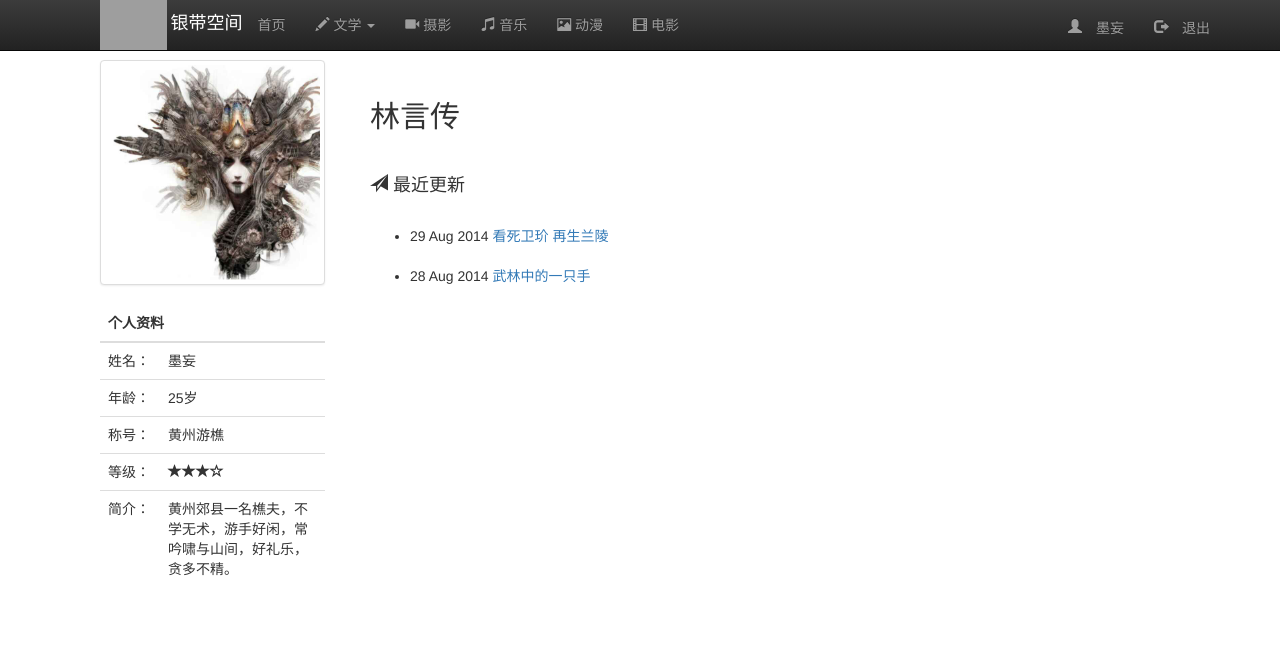
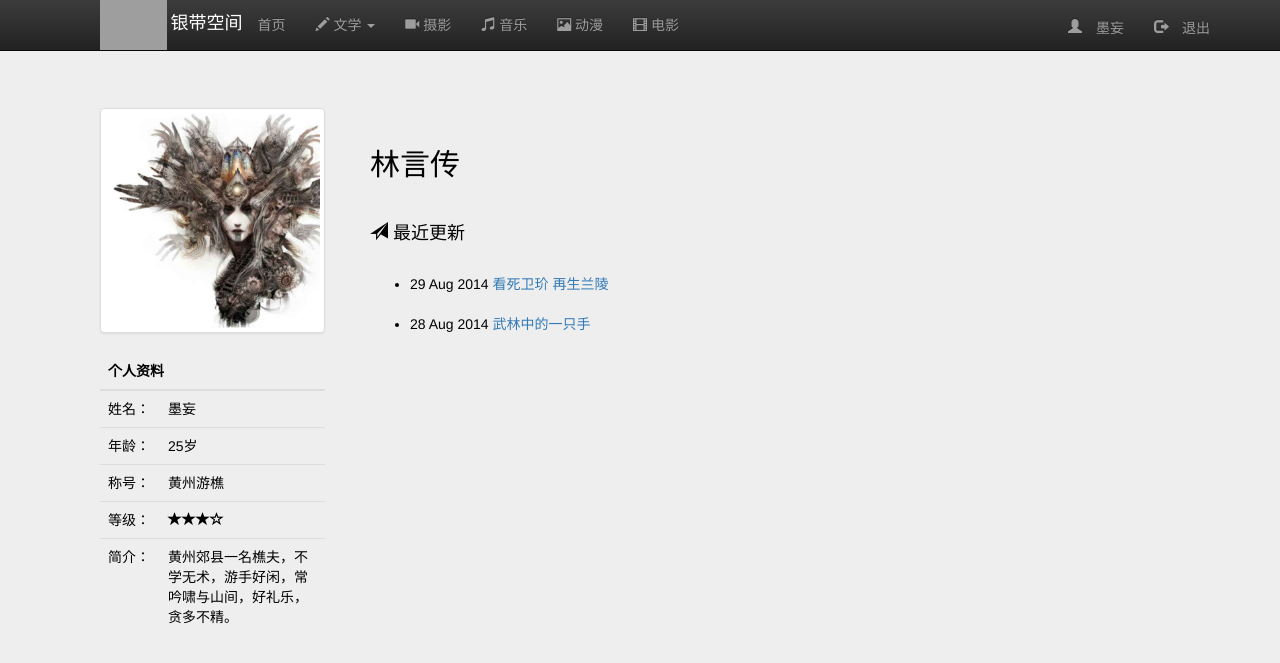
Before and after one commit to BravenHao/blog.indite.club, a Jekyll site: the page built from index.html, in a window 1280 px wide. Shown: the top 663 px of the page. Built offline with Jekyll 4.4.1, drawn with Linux system fonts in a browser that asks for light colours; nearby versions of some CDN libraries; grey boxes are pictures that could not be loaded.

Commit message:
change layout

```diff
--- a/_layouts/default.html
+++ b/_layouts/default.html
@@ -15,7 +15,7 @@
 		<script src="http://cdn.bootcss.com/bootstrap/3.2.0/js/bootstrap.min.js"></script>
 <title>{{ page.title }}</title>
 </head>
-<body>
+<body class="jumbotron">
 <header role="banner" class="navbar navbar-inverse navbar-fixed-top bs-docs-nav">
 	<div class="navbar-header" style="margin-left:100px;">
 		<a href="http://www.indite.club/" target="_blank" title="银带空间"><img src="/images/logo.png" height="50px"></a>
```
